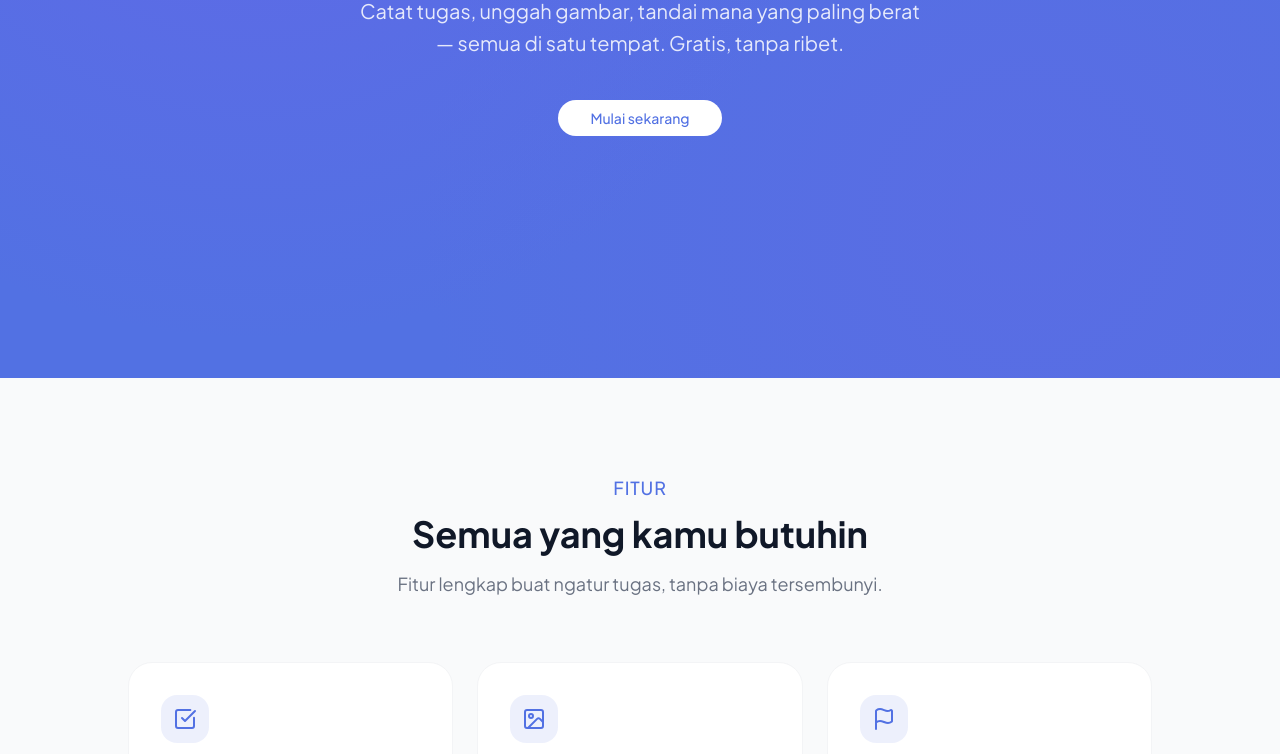
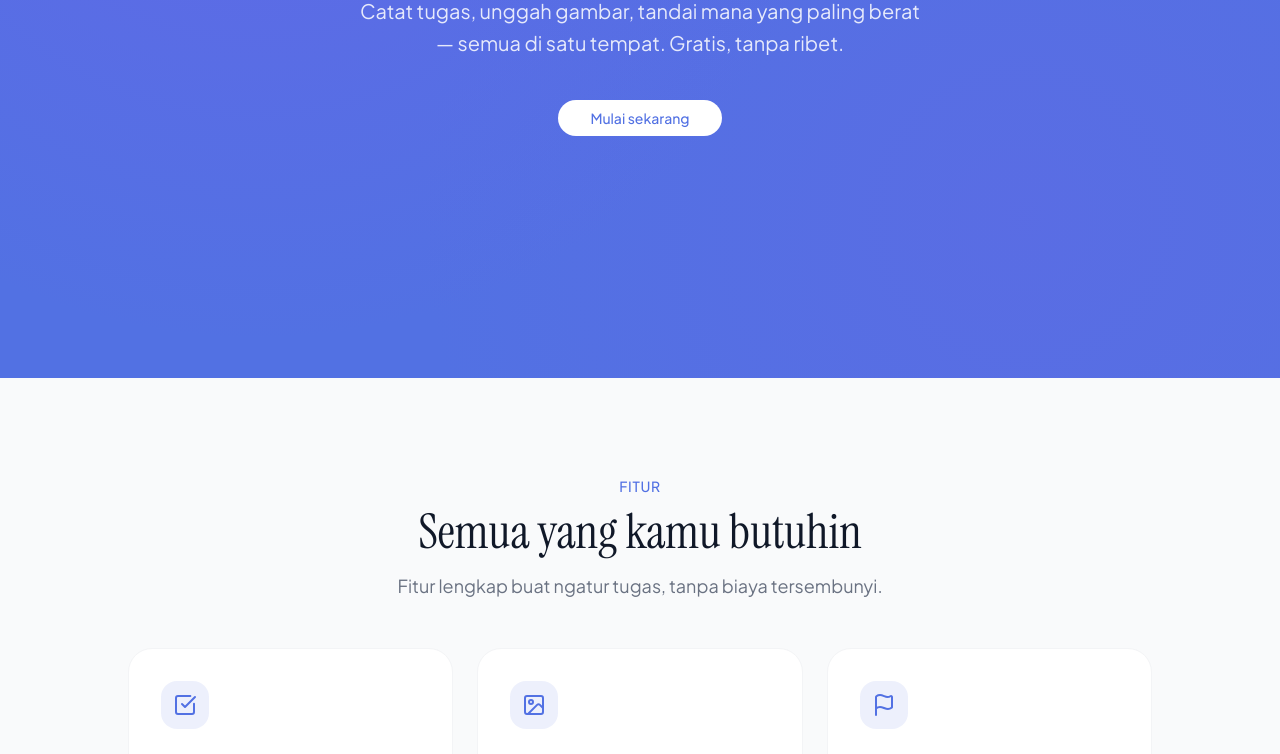
Before and after one commit to DenDev377/Tumpuk, a Next.js app: page / in a window 1280 px wide. Shown: the part 422-1176 px from the top of the page. Built offline with nearby package versions, Linux system fonts and the light colour scheme.

Commit message:
style(ui): merubah typografi dan spacing

```diff
--- a/section/FeatureSection.tsx
+++ b/section/FeatureSection.tsx
@@ -12,13 +12,13 @@ export default function FeatureSection({
   return (
     <section id="features" className={`bg-gray-50 py-24 px-4 ${className}`}>
       <div className="max-w-5xl mx-auto">
-        <div className="text-center mb-16">
+        <div className="text-center mb-12">
           {eyebrow && (
-            <span className="inline-block text-lg font-medium text-brand-500 uppercase tracking-wider mb-3">
+            <span className="inline-block text-sm font-medium text-brand-500 uppercase tracking-wider mb-3">
               {eyebrow}
             </span>
           )}
-          <h2 className="text-3xl sm:text-4xl font-bold text-gray-900 mb-4">
+          <h2 className="font-serif text-4xl sm:text-5xl font-normal text-gray-900 mb-4">
             {title}
           </h2>
           {subtitle && (
```
